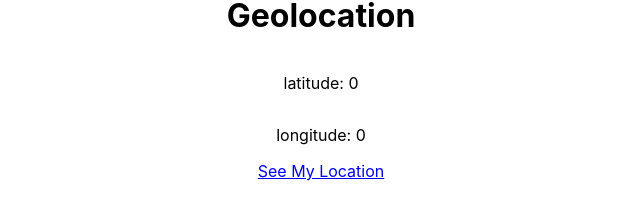
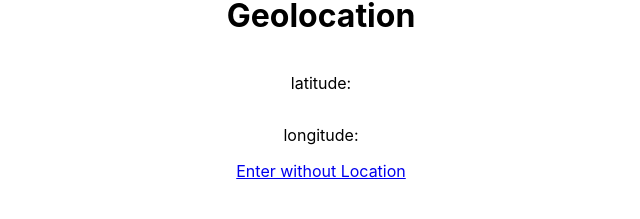
Before and after one commit to TadeoCuchman/MapaReact, a React (Create React App) app in the folder mapareact/: page / in a window 1280 px wide. Shown: the part 125-344 px from the top of the page, without its empty margins (319-959 px from the left). Built offline with nearby package versions, Linux system fonts and the light colour scheme; no server answers.

Commit message:
Condicional para ver info de MY PLACE
arreglo de errores y agregado de foto

```diff
--- a/mapareact/src/Components/Home.jsx
+++ b/mapareact/src/Components/Home.jsx
@@ -4,8 +4,8 @@ import {Link} from 'react-router-dom'
 
 const Home = () => {
     const [state, setState] = useState({
-        lat: 0,
-        lng: 0,
+        lat: null,
+        lng: null,
     })
 
 
@@ -31,7 +31,11 @@ const Home = () => {
             <p>latitude: {state.lat}</p>
             <p>longitude: {state.lng}</p>
 
-            <Link state={state} to={'/map'}>See My Location</Link>
+            {state.lat && state.lng ?
+            <Link state={state} to={'/map'}>See My Location</Link> :
+            <Link state={state} to={'/map'}>Enter without Location</Link>
+            }
+
         </div>
     );
 }
--- a/mapareact/src/Components/InfoPopup.jsx
+++ b/mapareact/src/Components/InfoPopup.jsx
@@ -5,13 +5,14 @@ import IconsAplication from './IconsAplication'
 
 const Home = (props) => {
     const nodeRef = React.useRef(null)
-    console.log(props.path)
+
     return (
         <CSSTransition nodeRef={nodeRef} in={true} appear={true} timeout={100} classNames="popUp">
             <div ref={nodeRef} className='InfoPopUp'>
 
                 <div className='photo'>
-                    <img className='image' src={`${props.path}`} alt={`city of ${props.name}`} />
+                    {props.path !== null &&
+                    <img className='image' src={`${props.path}`} alt={`city of ${props.name}`} />}
                 </div>
                 <div className='name'>
                     <h2>{props.name}</h2>
--- a/mapareact/src/Components/Markers.jsx
+++ b/mapareact/src/Components/Markers.jsx
@@ -9,12 +9,23 @@ const Markers = (props) => {
 
     return (
         <>
+            { (props.location.lat && props.location.lng) ?
+                <>
                     <Marker
                         key={-1}
                         name={'My Location'}
                         position={props.location}
                         icon={IconCurrentLocation}
-                eventHandlers={{ click: () => props.setActivePlace({name: 'My Location', geometry: props.location}) }}/>
+                        eventHandlers={{ click: () => props.setActivePlace({name: 'My Location', geometry: props.location, description:'My place in this world.' , image: {path: '/my.jpeg'}}) }}/>
+                    <Popup
+                    position={props.location}
+                    >
+                        <div>
+                            Hello! This is your location!
+                        </div>
+                    </Popup>
+                </>
+                : null}
 
                 {places.map(place => (
                     <Marker
@@ -26,15 +37,6 @@ const Markers = (props) => {
                     />
                 ))}
 
-            <Popup
-            position={props.location}
-            >
-                <div>
-                    Hello! This is your location!
-                </div>
-            </Popup>
-
-
         </>
     );
 }
```
Also changed, not shown: mapareact/public/my.jpeg (added). Lines whose indentation alone changed are shown as unchanged.
